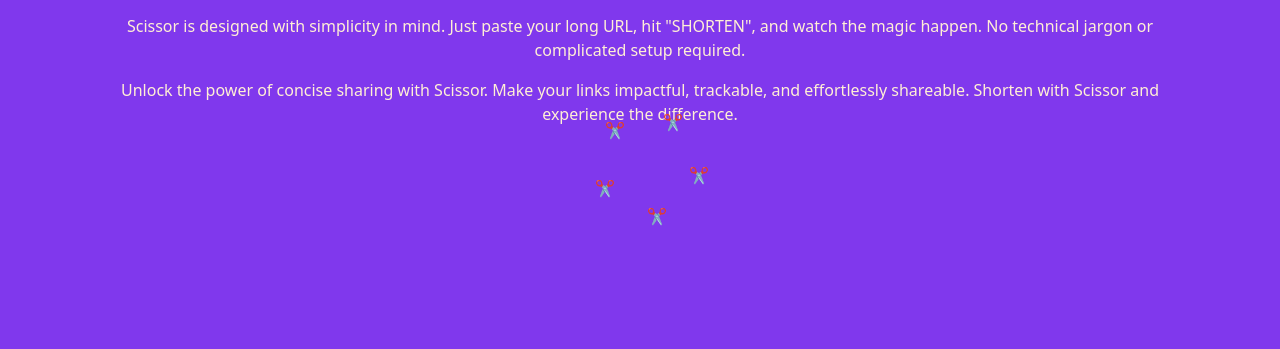
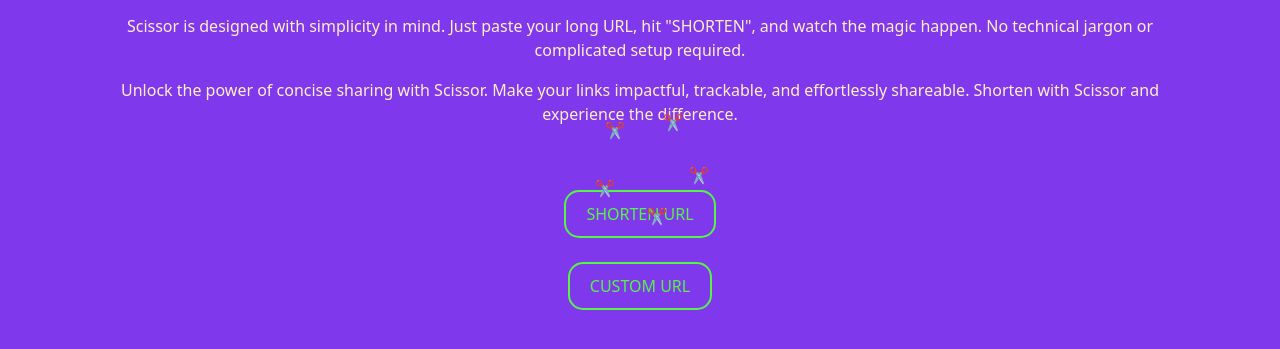
Before and after one commit to iamprecieee/scissor-app, a Flask app: page /home in a window 1280 px wide. Shown: the part 246-595 px from the top of the page. Run offline with Flask 2, Linux system fonts and the light colour scheme; a user stored in the database is signed in; some libraries are stand-ins or nearby versions.

Commit message:
added routes for logged in home page

```diff
--- a/scissor/templates/home.html
+++ b/scissor/templates/home.html
@@ -19,6 +19,21 @@
                 <br>
                 <br>
             </p>
+            <br>
+            <div align="center">
+            <a href="/shortenurl">
+                <button type="button" class="btn-outline-custom">
+                SHORTEN URL
+                </button></a>
+            </div>
+            <br>
+            <div align="center">
+            <a href="/customurl"
+                ><button type="button" class="btn-outline-custom">
+                CUSTOM URL
+                </button></a>
+            </div>
+            <br>
         </div>
 {% else %}
     <br>
```
